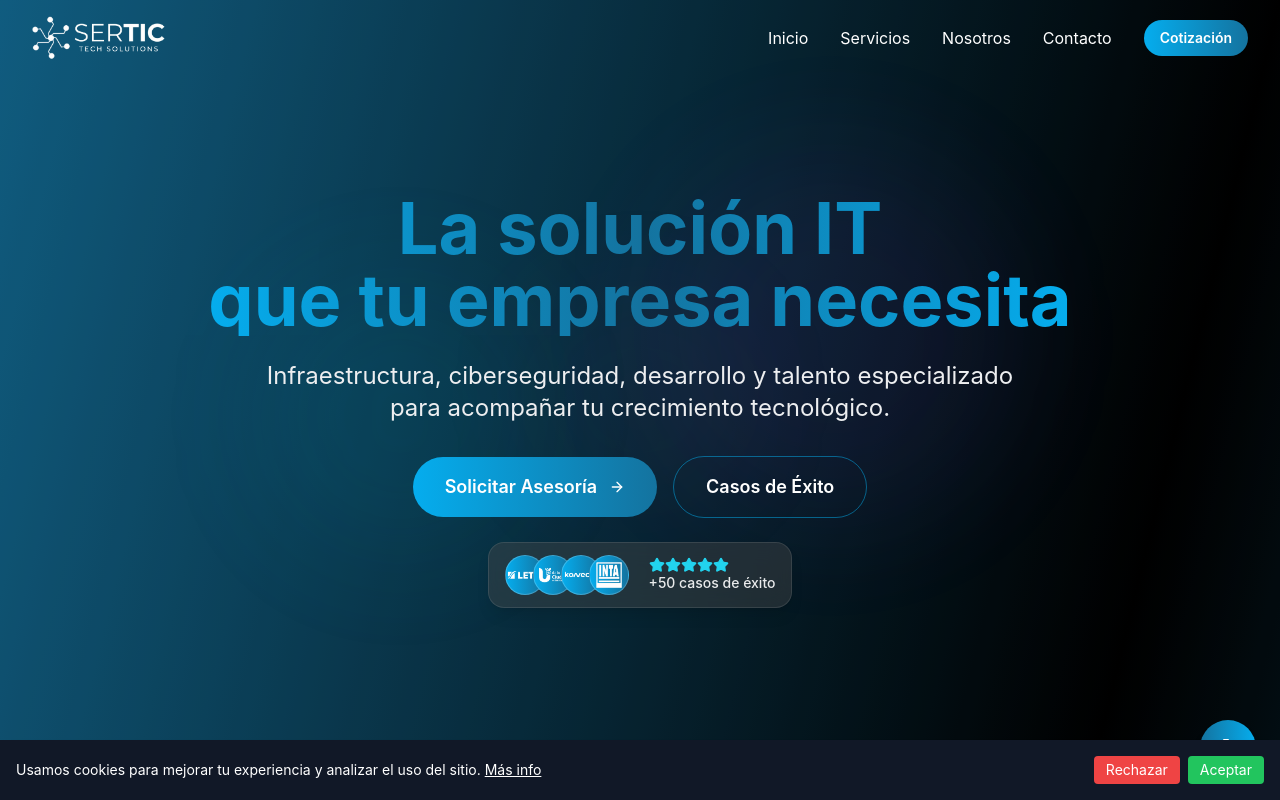
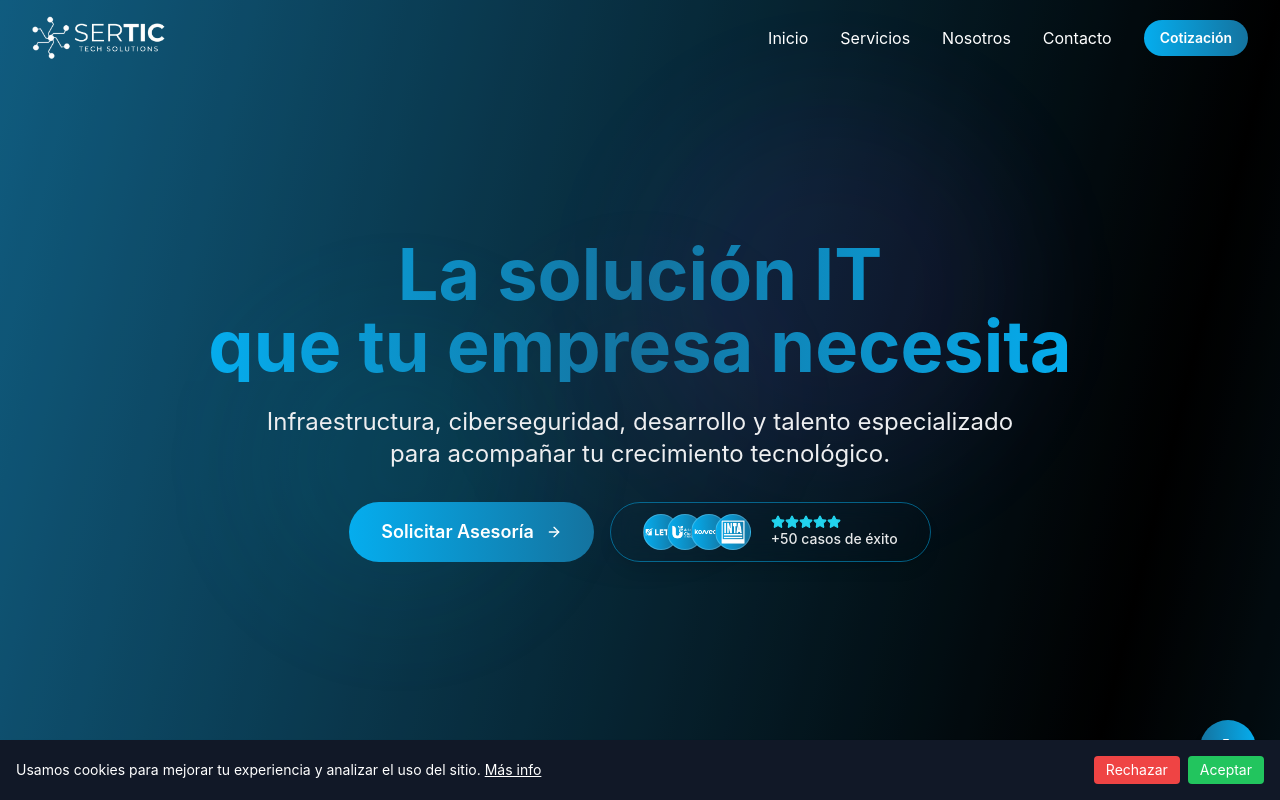
Before and after one commit to AleRabbia/sertic, a React (Vite) app: page /#/ in a window 1280 px wide. Shown: the top 800 px of the page. Built offline with nearby package versions, Linux system fonts and the light colour scheme.

Commit message:
successbadget

```diff
--- a/src/components/sections/Hero.jsx
+++ b/src/components/sections/Hero.jsx
@@ -50,16 +50,18 @@ const Hero = () => {
               >
                 Solicitar Asesoría
               </Button>
-              <Button
+              { /*<Button
                 variant="secondary"
                 size="lg"
                 onClick={handleCasosExitoClick}
               >
                 Casos de Éxito
               </Button>
-            </div>
-            <div className="mt-6 flex justify-center">
-              <SuccessBadge />
+            </div> */}
+            <div onClick={handleCasosExitoClick} className="cursor-pointer"
+            >
+          <SuccessBadge />
+        </div>
             </div>
           </div>
           {/* Lo comento hasta que lo pueda acomodar visualmente */}
--- a/src/components/ui/SuccessBadge.jsx
+++ b/src/components/ui/SuccessBadge.jsx
@@ -1,4 +1,4 @@
-import React from "react";
+import React, { useState } from "react";
 import { Star } from "lucide-react";
 import konecta from "../../assets/clientes/konecta_circle.png";
 import letis from "../../assets/clientes/letis_circle.png";
@@ -7,27 +7,46 @@ import polobn from "../../assets/clientes/polobn.png";
 import cimomet from "../../assets/clientes/cimomet.png";
 import inta from "../../assets/clientes/inta_circle.png";
 
-const SuccessBadge = () => {
+const SuccessBadge = ({ onClick }) => {
+  const [showTooltip, setShowTooltip] = useState(false);
+
   return (
-    <div className="flex items-center gap-3 bg-sertic-dark/40 backdrop-blur-md px-4 py-3 rounded-2xl border border-white/10 shadow-lg">
+    <div
+      className="relative"
+      onMouseEnter={() => setShowTooltip(true)}
+      onMouseLeave={() => setShowTooltip(false)}
+    >
+      <div
+        onClick={onClick}
+        className="flex items-center gap-3 px-8 py-3 rounded-full border border-sertic-cyan/50 hover:border-sertic-cyan hover:bg-sertic-cyan/10 backdrop-blur-md shadow-lg transition-all duration-300 transform hover:scale-105 cursor-pointer h-[60px]"
+      >
         {/* Logos */}
         <div className="flex -space-x-3">
-        <img src={letis} className="w-10 h-10 bg-gradient-to-r from-sertic-cyan to-sertic-blue rounded-full border border-white/20" alt="letis" />
-        <img src={unicaba} className="w-10 h-10 bg-gradient-to-r from-sertic-cyan to-sertic-blue rounded-full border border-white/20 object-cover" alt="polobn" />
-        <img src={konecta} className="w-10 h-10 bg-gradient-to-r from-sertic-cyan to-sertic-blue rounded-full border border-white/20 object-cover" alt="cimomet" />
-        <img src={inta} className="w-10 h-10 bg-gradient-to-r from-sertic-cyan to-sertic-blue rounded-full border border-white/20 object-cover" alt="inta" />
+          <img src={letis} className="w-9 h-9 bg-gradient-to-r from-sertic-cyan to-sertic-blue rounded-full border border-white/20" alt="letis" />
+          <img src={unicaba} className="w-9 h-9 bg-gradient-to-r from-sertic-cyan to-sertic-blue rounded-full border border-white/20 object-cover" alt="polobn" />
+          <img src={konecta} className="w-9 h-9 bg-gradient-to-r from-sertic-cyan to-sertic-blue rounded-full border border-white/20 object-cover" alt="cimomet" />
+          <img src={inta} className="w-9 h-9 bg-gradient-to-r from-sertic-cyan to-sertic-blue rounded-full border border-white/20 object-cover" alt="inta" />
         </div>
 
         {/* Stars & text */}
         <div className="flex flex-col ml-2">
           <div className="flex">
             {[...Array(5)].map((_, i) => (
-            <Star key={i} className="w-4 h-4 fill-cyan-400 text-cyan-400" />
+              <Star key={i} className="w-3.5 h-3.5 fill-cyan-400 text-cyan-400" />
             ))}
           </div>
           <span className="text-sm font-medium text-white/90">+50 casos de éxito</span>
         </div>
       </div>
+
+      {/* Tooltip */}
+      {showTooltip && (
+        <div className="absolute -bottom-12 left-1/2 transform -translate-x-1/2 bg-sertic-dark/95 backdrop-blur-sm text-white text-sm px-4 py-2 rounded-lg border border-sertic-cyan/30 whitespace-nowrap shadow-xl z-50 animate-fade-in">
+          Ver casos de éxito principales
+          <div className="absolute -top-1 left-1/2 transform -translate-x-1/2 w-2 h-2 bg-sertic-dark/95 border-l border-t border-sertic-cyan/30 rotate-45"></div>
+        </div>
+      )}
+    </div>
   );
 };
 
--- a/src/data/casosExito.js
+++ b/src/data/casosExito.js
@@ -183,36 +183,8 @@ export const casosExito = [
     ],
     clientQuote: "SerTIC comprende las particularidades del sector público. Su servicio garantiza la continuidad de nuestras investigaciones críticas.",
     featured: false
-  },
-  {
+  },{
     id: 7,
-    post: "SI",
-    title: "KONECTA ARGENTINA",
-    category: "staffing",
-    sector: "servicios",
-    logo: konecta,
-    description: "Konecta crea experiencias híbridas para generar nuevo valor para ti, tus clientes y tus empleados. En salas de reuniones y en espacios vitales, convertimos conexiones en momentos significativos.",
-    detailedDescription: "Operación de call center en Rosario y expansión de capacidades digitales a nivel cono sur.",
-    technologies: ["Windows/Linux", "AWS/GCP", "GitLab CI/CD", "RPA", "ChatBot", "Análisis Funcional"],
-    duration: "Relación desde 2018.",
-    teamSize: "15 profesionales en diferentes roles",
-    services: ["Staffing IT", "Talent Acquisition", "Technical Consulting", "Project Support"],
-    metrics: [
-      "Soporte técnico e infraestructura on site para la operación.",
-      "Gestión de servidores, redes, backup y monitoreo.",
-      "Incorporación de perfiles de Desarrollo Full-Stack, RPA, Chatbot y Análisis Funcional.",
-      "99% client satisfaction"
-    ],
-    results: [
-      "Continuidad operativa 24×7.",
-      "Tiempos de resolución reducidos.",
-      "Escalado de capacidades de desarrollo y automatización a demanda."
-    ],
-    clientQuote: "SerTIC nos proporcionó exactamente los perfiles que necesitábamos para nuestros proyectos de experiencias híbridas. Su proceso de selección es muy efectivo.",
-    featured: true
-  },
-  {
-    id: 8,
     post: "SI",
     title: "POLO TECNOLÓGICO ROSARIO",
     category: ["soporte","infraestructura"],
@@ -240,6 +212,33 @@ export const casosExito = [
     ],
     clientQuote: "SerTIC es clave para mantener operativo nuestro ecosistema tecnológico. Su experiencia permite que las empresas se enfoquen en innovar.",
     featured: false
+  },
+  {
+    id: 8,
+    post: "SI",
+    title: "KONECTA ARGENTINA",
+    category: "staffing",
+    sector: "servicios",
+    logo: konecta,
+    description: "Konecta crea experiencias híbridas para generar nuevo valor para ti, tus clientes y tus empleados. En salas de reuniones y en espacios vitales, convertimos conexiones en momentos significativos.",
+    detailedDescription: "Operación de call center en Rosario y expansión de capacidades digitales a nivel cono sur.",
+    technologies: ["Windows/Linux", "AWS/GCP", "GitLab CI/CD", "RPA", "ChatBot", "Análisis Funcional"],
+    duration: "Relación desde 2018.",
+    teamSize: "15 profesionales en diferentes roles",
+    services: ["Staffing IT", "Talent Acquisition", "Technical Consulting", "Project Support"],
+    metrics: [
+      "Soporte técnico e infraestructura on site para la operación.",
+      "Gestión de servidores, redes, backup y monitoreo.",
+      "Incorporación de perfiles de Desarrollo Full-Stack, RPA, Chatbot y Análisis Funcional.",
+      "99% client satisfaction"
+    ],
+    results: [
+      "Continuidad operativa 24×7.",
+      "Tiempos de resolución reducidos.",
+      "Escalado de capacidades de desarrollo y automatización a demanda."
+    ],
+    clientQuote: "SerTIC nos proporcionó exactamente los perfiles que necesitábamos para nuestros proyectos de experiencias híbridas. Su proceso de selección es muy efectivo.",
+    featured: true
   },
   {
     id: 9,
```
Also changed, not shown: src/components/layout/Footer.jsx (+14 -0 lines), src/assets/clientes/RabbiaSoft.png (added). Lines whose indentation alone changed are shown as unchanged.
